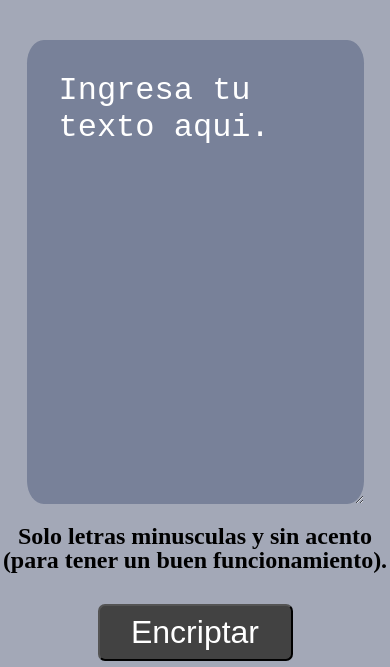
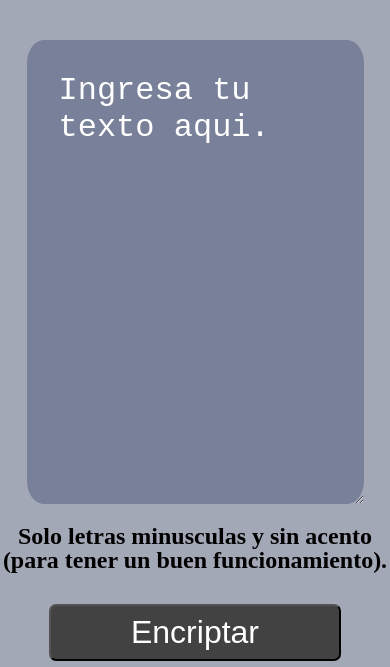
Before and after one commit to Nae130/Encriptador-Js-ONE, a plain HTML site: page index.html in a window 390 px wide. Shown: the part 177-844 px from the top of the page. Drawn offline with Linux system fonts and the light colour scheme.

Commit message:
corrigiendo el responsive

```diff
--- a/css/principal desen/principal-desen-boton.css
+++ b/css/principal desen/principal-desen-boton.css
@@ -15,7 +15,8 @@
 /*Cel*/
 @media(max-width:764px) {
     .principal__desen-boton{
-        width: 100%;
+        width: 150%;
+        margin-left: -25%;
         margin-bottom: .75rem;
     }
 }
```
